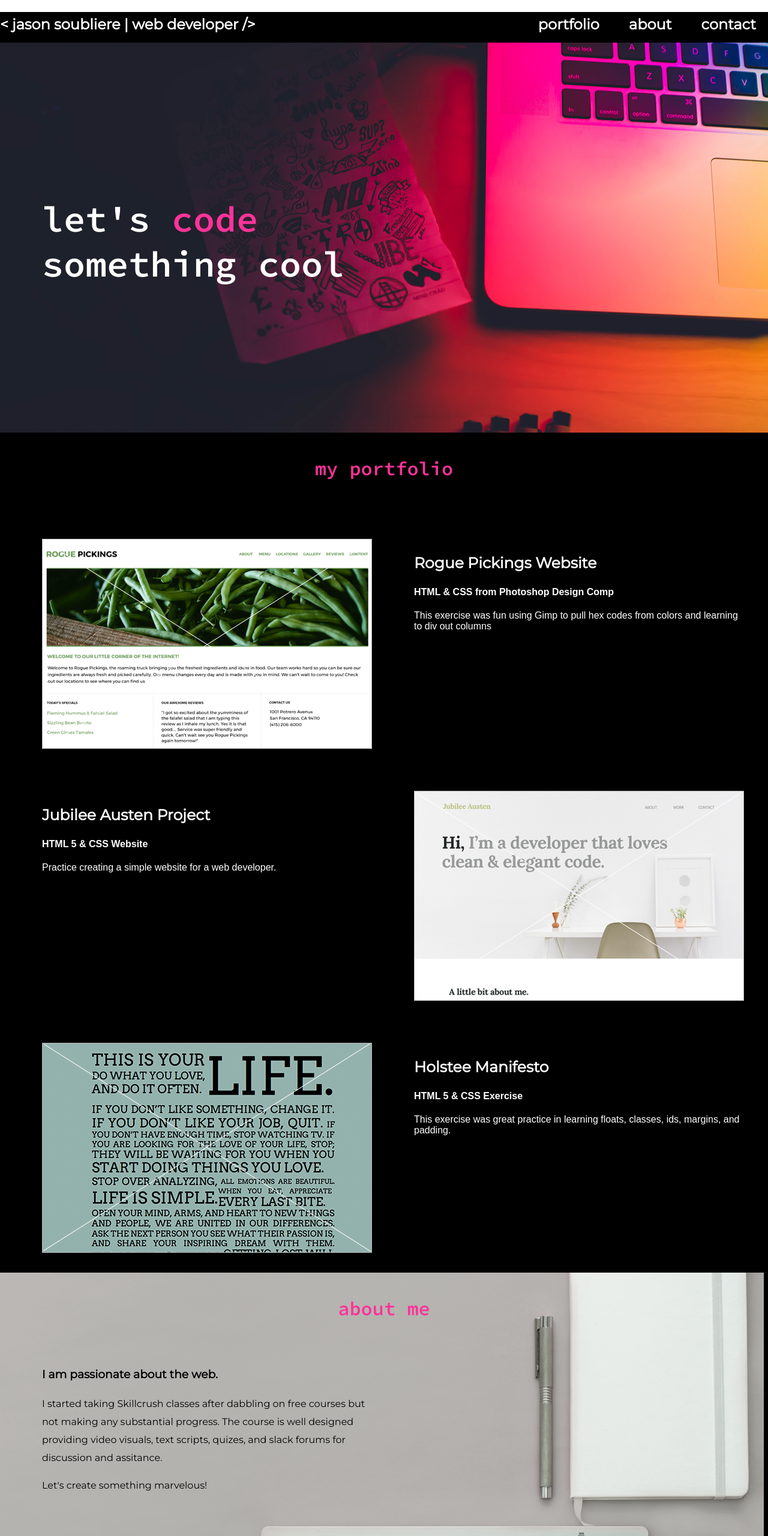
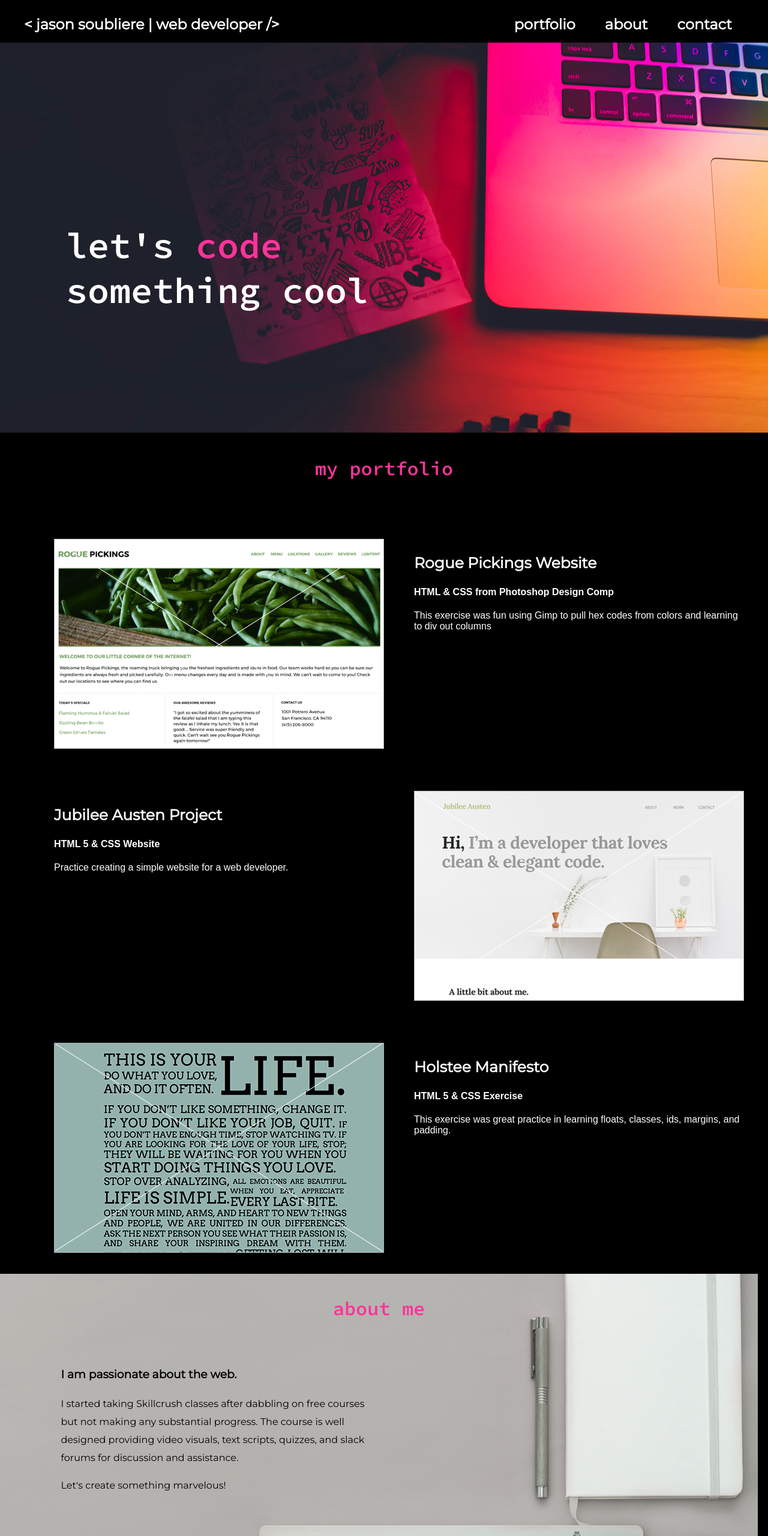
Before and after one commit to jsoubliere/milestone-portfolio-project, a plain HTML site: page index.html in a window 1280 px wide. Shown: the top 2560 px of the page at 60% size. Drawn offline with Linux system fonts and the light colour scheme.

Commit message:
edits to about, header, and nav links

```diff
--- a/css/main.css
+++ b/css/main.css
@@ -16,28 +16,27 @@ h2 {
 
 main {
   background: #000000;
+  margin-top: 0;
 }
 
 /****** GRID ******/
 
 .full-width {
-    width: 100%;
+    width: 1200px;
     margin: 0 auto;
 }
 .half-width {
-    width: 50%;
+    width: 600px;
     float: left;
 }
 .third-width {
-    width: 33%;
+    width: 400px;
     float: left;
 }
 
 /****** HEADER ******/
 
 header {
-    height: 20px;
-    clear: both;
     font-family: 'Montserrat', sans-serif;
 }
 
@@ -47,6 +46,12 @@ header h1 {
     padding: 10px 0 0 0;
     text-transform: lowercase;
 }
+
+header a {
+      text-decoration: none;
+      color: #ffffff;
+}
+
 nav {
     float: right;
     padding: 10px 20px 0 0;
@@ -79,7 +84,7 @@ nav ul li a {
 
 #top-pic h2 {
   color: white;
-  padding-top: 40%;
+  padding-top: 300px;
   font-size: 60px;
   font-family: 'Source Code Pro', monospace;
   text-align: left;
@@ -103,7 +108,7 @@ nav ul li a {
     height: 350px;
     float: left;
     display: inline;
-    margin-left: 70px;
+    margin-left: 50px;
     padding-top: 70px;
 }
 
@@ -113,7 +118,7 @@ nav ul li a {
   height: 350px;
   float: left;
   display: inline;
-  margin-left: 70px;
+  margin-left: 50px;
   padding-top: 70px;
 }
 
@@ -128,16 +133,17 @@ nav ul li a {
   color: #ffffff;
   background-image: url('../img/about-me.png');
   background-size: contain;
-  width: 100%;
+  width: 1263px;
   height: 500px;
   clear: both;
   background-repeat: no-repeat;
   display: block;
   background-position:left;
+
 }
 
 .about-text {
-  width: 550px;
+  width: 530px;
   margin: 0 70px;
   padding-top: 30px;
   line-height: 30px;
--- a/index.html
+++ b/index.html
@@ -12,19 +12,19 @@
         <header>
           <div class="full-width">
               <div class="half-width">
-                <h1> &lt Jason Soubliere | Web Developer /&gt </h1>
+                <h1> &lt <a href="mailto:soublier@gmail.com"> Jason Soubliere</a> | Web Developer /&gt </h1>
               </div>
               <div class="half-width">
                   <nav>
                     <ul>
                         <li>
-                          <a href="">Portfolio</a>
+                          <a href="#portfolio">Portfolio</a>
                         </li>
                         <li>
-                          <a href="">About</a>
+                          <a href="#about">About</a>
                         </li>
                         <li>
-                          <a href="">Contact</a>
+                          <a href="#contact">Contact</a>
                         </li>
                     </ul>
                   </nav>
@@ -74,7 +74,7 @@
                   <h2>about me</h2>
                   <div class="about-text">
                     <h3>I am passionate about the web.</h3>
-                    <p>I started taking Skillcrush classes after dabbling on free courses but not making any substantial progress. The course is well designed providing video visuals, text scripts, quizes, and slack forums for discussion and assitance.</p>
+                    <p>I started taking Skillcrush classes after dabbling on free courses but not making any substantial progress. The course is well designed providing video visuals, text scripts, quizzes, and slack forums for discussion and assistance.</p>
                     <p>Let's create something marvelous!</p>
                   </div>
              </div>
```
